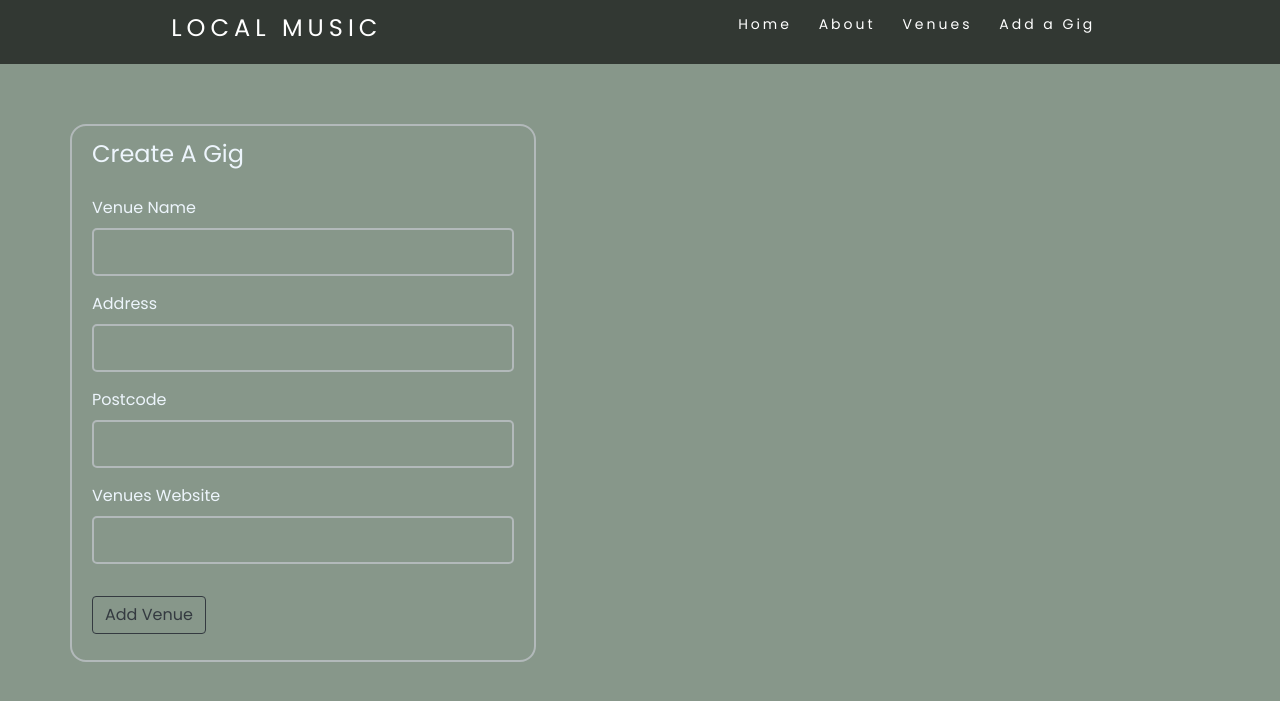
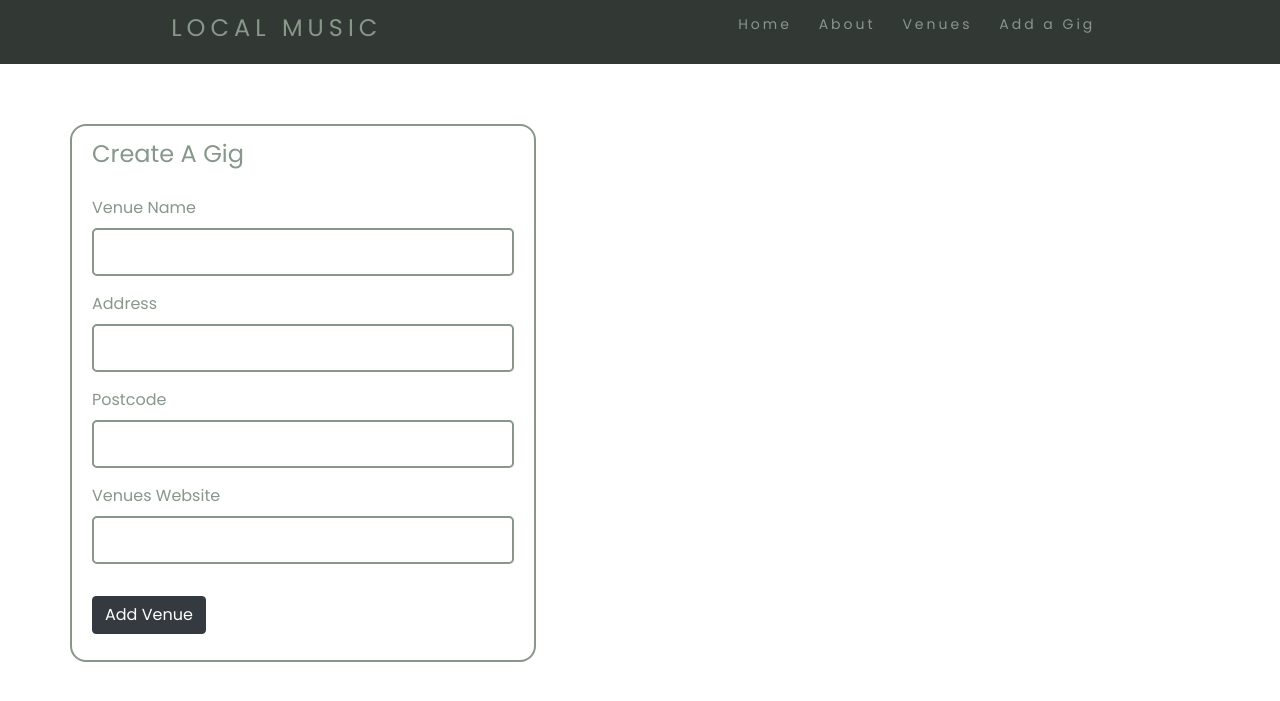
Before and after one commit to Code-Institute-Submissions/Adammcadam-local_events, a Flask app: page /create-venue in a window 1280 px wide. Shown: the top 701 px of the page. Run offline with Flask 2, Linux system fonts and the light colour scheme; parts of the project's set-up code (start-up, migrations or seed data) failed here and were passed over; some libraries are stand-ins or nearby versions.

Commit message:
made changes to styling and updated forms for venues

```diff
--- a/local_events/forms.py
+++ b/local_events/forms.py
@@ -2,10 +2,17 @@ from flask_wtf import FlaskForm
 from wtforms import StringField, SubmitField, SelectField, BooleanField
 from wtforms.validators import DataRequired, InputRequired
 from wtforms.fields.html5 import DateField
+from local_events import mongo
+
+venues_collection = mongo.db.venues
+venues = venues_collection.find()
+for venue in venues:
+    v_id = venue['_id']
+    v_name = venue['venue_name']
 
 class CreateBandForm(FlaskForm):
     band_name = StringField('Band Name', validators=[DataRequired()])
-    venue_name = SelectField(u'Venue', coerce=int, validators=[InputRequired()])
+    venue_name = SelectField(u'Venue', coerce=int, choices=[(0, v_name)], validators=[InputRequired()])
     event_date = DateField('Gig Date', validators=[InputRequired()])
     is_headlining = BooleanField('Are They Headlining?', validators=[InputRequired()])
     band_logo = StringField('Band Logo')
--- a/local_events/routes.py
+++ b/local_events/routes.py
@@ -28,8 +28,9 @@ def create_gig():
     for venue in venues:
         v_id = venue['_id']
         v_name = venue['venue_name']
+        print(v_name)
     #Now forming the list of tuples for SelectField
-    venues_list = [(v_id, v_name) for i in venues]
+    venues_list = [(v_id, v_name) for v_name in venues]
     form = CreateBandForm()
     form.venue_name.choices = venues_list
     if request.method == 'POST' and form.validate_on_submit():
@@ -99,7 +100,7 @@ def bands():
 
 @app.route('/venues')
 def venues():
-    venues_collection = mongo.db.bands
+    venues_collection = mongo.db.venues
     venues = venues_collection.find()
     return render_template('venues.html', venues=venues)
 
--- a/local_events/static/css/style.css
+++ b/local_events/static/css/style.css
@@ -1,4 +1,3 @@
-
 * {
     margin: 0;
     padding: 0;
@@ -6,7 +5,7 @@
 }
 
 body {
-    background: rgb(135, 151, 138);
+    background: #fff;
     color: #EDF5FC;
     font-family: 'Poppins', sans-serif;;
 }
@@ -29,7 +28,7 @@ nav {
 }
 
 .logo {
-    color: #fff;
+    color: rgb(135, 151, 138);
     text-transform: uppercase;
     letter-spacing: 5px;
     font-size: 20px;
@@ -46,7 +45,7 @@ nav {
 }
 
 .nav-links a {
-    color: #fff;
+    color: rgb(135, 151, 138);
     text-decoration: none;
     letter-spacing: 3px;
     font-size: 14px;
@@ -60,7 +59,7 @@ nav {
 .burger div {
     width: 25px;
     height: 2px;
-    background-color: #fff;
+    background-color: rgb(135, 151, 138);
     margin: 5px;
     transition: all 0.5s ease;
 }
@@ -71,7 +70,7 @@ header {
 
 .header-text a {
     text-decoration: none;
-    color: #fff
+    color: rgb(135, 151, 138)
 }
 
 .home-banner {
@@ -138,14 +137,14 @@ header {
 }
 
 .btn-special {
-    border: 4px solid #fff;
+    border: 4px solid rgb(135, 151, 138);
     padding: 10px 25px;
     text-decoration: none;
     text-transform: uppercase;
     font-size: 14px;
     margin-top: 20px;
     display: inline-block;
-    color: #fff;
+    color: rgb(135, 151, 138);
     position: relative;
 }
 
@@ -187,30 +186,30 @@ header {
 }
 
 h1, h2, h3, h4, h5, h6 {
-    color: #EDF5FC
+    color: rgb(135, 151, 138)
 }
 
 .content-section {
-    background: rgb(135, 151, 138);
+    background: #fff;
     padding: 10px 20px;
-    border: 2px solid #B2B9BA;
+    border: 2px solid rgb(135, 151, 138);
     border-radius: 1rem;
     margin-bottom: 25px;
 }
 
 .list-group-item-light {
-    background: rgb(135, 151, 138);
+    background: #fff;
     color: #EDF5FC;
 }
 
 .card {
-    background: rgb(135, 151, 138);
-    border: 2px solid #B2B9BA;
+    background: #fff;
+    border: 2px solid rgb(135, 151, 138);
     border-radius: 1rem;
 }
 
 .list-group-item {
-    background: rgb(135, 151, 138);
+    background: #fff;
     color: #EDF5FC;
     border: none;
     text-align: left;
@@ -218,18 +217,18 @@ h1, h2, h3, h4, h5, h6 {
 
 legend {
     font-weight: 500;
-    color: #EDF5FC;
+    color: rgb(135, 151, 138);
 }
 
 .form-control {
-    border: 2px solid #B2B9BA;
+    border: 2px solid rgb(135, 151, 138);
     border-radius: 5px;
-    background: rgb(135, 151, 138);
-    color: #fff
+    background: #fff;
+    color: rgb(135, 151, 138)
 }
 
 .form-control-label {
-    color: #EDF5FC;
+    color: rgb(135, 151, 138);
 }
 
 .card-img-top {
@@ -243,7 +242,7 @@ legend {
 }
 
 .text {
-    color: #EDF5FC;
+    color: rgb(135, 151, 138);
 }
 
 @media screen and (max-width: 1024px) {
--- a/local_events/templates/create_gig.html
+++ b/local_events/templates/create_gig.html
@@ -79,7 +79,7 @@
                 </div>
             </fieldset>
             <div class="form-group">
-                {{ form.submit(class="btn btn-light")}}
+                {{ form.submit(class="btn btn-dark")}}
             </div>
         </form>
     </div>
--- a/local_events/templates/create_venue.html
+++ b/local_events/templates/create_venue.html
@@ -64,7 +64,7 @@
                 </div>
             </fieldset>
             <div class="form-group">
-                {{ form.submit(class="btn btn-outline-dark")}}
+                {{ form.submit(class="btn btn-dark")}}
             </div>
         </form>
     </div>
```
